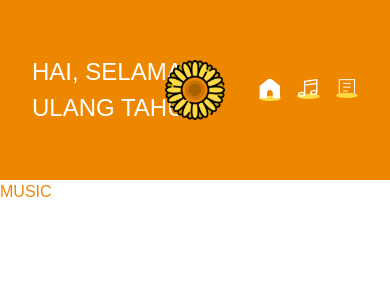
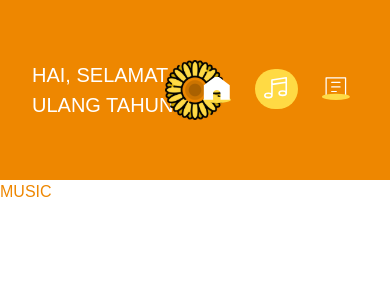
Before and after one commit to RenggoPandora/HappyBirthday, a React (Vite) app: page /music in a window 390 px wide. Shown: the top 300 px of the page. Built offline with nearby package versions, Linux system fonts and the light colour scheme; a web font is replaced by a local one.

Commit message:
HOME DONE

```diff
--- a/src/components/atoms/BirthdayGIF.jsx
+++ b/src/components/atoms/BirthdayGIF.jsx
@@ -1,22 +1,18 @@
 export default function BirthdayGIF() {
   return (
-        <div className="flex justify-center items-center gap-4 mt-[50px]">
+    <div className="flex flex-wrap justify-center items-center gap-4 mt-[50px]">
       <iframe
         src="https://giphy.com/embed/1DTBGm5Rfgymk"
-            width="361"
-            height="380"
+        className="rounded-lg shadow-lg bg-[#EE8700] max-w-[300px] w-[90%] sm:w-[40%] md:w-[35%] h-[350px] aspect-[1/1.1]"
         frameBorder="0"
         allowFullScreen
-            className="rounded-lg shadow-lg bg-[#EE8700]"
       ></iframe>
 
       <iframe
         src="https://giphy.com/embed/mZwyH37L7ZDLq"
-            width="361"
-            height="380"
+        className="rounded-lg shadow-lg bg-[#EE8700] max-w-[300px] w-[90%] sm:w-[40%] md:w-[35%] h-[350px] aspect-[1/1.1]"
         frameBorder="0"
         allowFullScreen
-            className="rounded-lg shadow-lg bg-[#EE8700]"
       ></iframe>
     </div>
   );
--- a/src/components/organisms/Nav.jsx
+++ b/src/components/organisms/Nav.jsx
@@ -1,27 +1,55 @@
+import { useLocation } from "react-router-dom";
+
 export default function Nav() {
+  const location = useLocation(); // Mendapatkan path halaman saat ini
+
+  // Fungsi untuk menentukan apakah ikon aktif
+  const isActive = (path) => location.pathname === path;
+
   return (
     <div className="flex justify-between items-center w-full h-[180px] bg-[#EE8700] text-white px-4 md:px-10 relative">
 
       {/* Teks Selamat Ulang Tahun */}
-      <div className="text-[24px] md:text-[36px] text-left w-auto ml-4 md:ml-10">
+      <div className="text-[20px] md:text-[36px] text-left flex-1 min-w-0 ml-4 md:ml-10">
         HAI, SELAMAT ULANG TAHUN!
       </div>
 
-      {/* Gambar Sunflower (Tepat di Tengah) */}
+      {/* Gambar Sunflower (Tetap di Tengah) */}
       <div className="absolute left-1/2 top-1/2 transform -translate-x-1/2 -translate-y-1/2">
         <img src="/src/assets/sunflower.svg" alt="sunflower" className="w-[60px] md:w-[80px]" />
       </div>
 
       {/* Navigasi Icon */}
-      <div className="flex gap-4 md:gap-8 justify-between w-auto mr-4 md:mr-10">
-        <a href="/">
-          <img src="/src/assets/Home_Icon.svg" className="hover:scale-150 w-10 md:w-auto" alt="Home" />
+      <div className="flex gap-4 md:gap-8 justify-end flex-1 min-w-0 mr-4 md:mr-10">
+        <a href="/" className="relative">
+          <div className={`flex items-center justify-center p-2 rounded-full transition-all duration-300 ease-in-out
+            ${isActive("/") ? "bg-[#FFDA44] bg-opacity-20" : ""}`}>
+            <img
+              src="/src/assets/Home_Icon.svg"
+              alt="Home"
+              className={`w-8 md:w-10 transition-all duration-300 ease-in-out hover:scale-125 hover:rotate-6`}
+            />
+          </div>
         </a>
-        <a href="/music">
-          <img src="/src/assets/Music_Icon.svg" className="hover:scale-150 w-10 md:w-auto" alt="Music" />
+        <a href="/music" className="relative">
+          <div className={`flex items-center justify-center p-2 rounded-full transition-all duration-300 ease-in-out
+            ${isActive("/music") ? "bg-[#FFDA44] bg-opacity-30" : ""}`}>
+            <img
+              src="/src/assets/Music_Icon.svg"
+              alt="Music"
+              className={`w-8 md:w-10 transition-all duration-300 ease-in-out hover:scale-125 hover:rotate-6`}
+            />
+          </div>
         </a>
-        <a href="/notes">
-          <img src="/src/assets/Notes_Icon.svg" className="hover:scale-150 w-10 md:w-auto" alt="Notes" />
+        <a href="/notes" className="relative">
+          <div className={`flex items-center justify-center p-2 rounded-full transition-all duration-300 ease-in-out
+            ${isActive("/notes") ? "bg-[#FFDA44] bg-opacity-30" : ""}`}>
+            <img
+              src="/src/assets/Notes_Icon.svg"
+              alt="Notes"
+              className={`w-8 md:w-10 transition-all duration-300 ease-in-out hover:scale-125 hover:rotate-6`}
+            />
+          </div>
         </a>
       </div>
 
--- a/src/components/pages/Home.jsx
+++ b/src/components/pages/Home.jsx
@@ -3,12 +3,12 @@ import Nav from "../organisms/Nav";
 
 export default function Home() {
   return (
-    <div className='flex flex-col'>
+    <div className="flex flex-col min-h-screen bg-cover bg-center" style={{ backgroundImage: "url('/src/assets/Background.svg')" }}>
       <Nav/>
       <BirthdayGIF/>
-      <div className='justify-center items-center mt-[50px] text-center'>
-        <p>SELAMAT ULANG TAHUN YANG KE-20 COY <br/> SUDAH DEWASA HOHOHO!!</p>
+      <div className="justify-center items-center mt-[50px] text-center">
+        <p className='animate-pulse text-[24px] md:text-[36px]'>SELAMAT ULANG TAHUN YANG KE-20 COY <br /> SUDAH DEWASA HOHOHO!!</p>
       </div>
     </div>
-  )
+  );
 }
```
Also changed, not shown: src/assets/Background.svg (added). Lines whose indentation alone changed are shown as unchanged.
